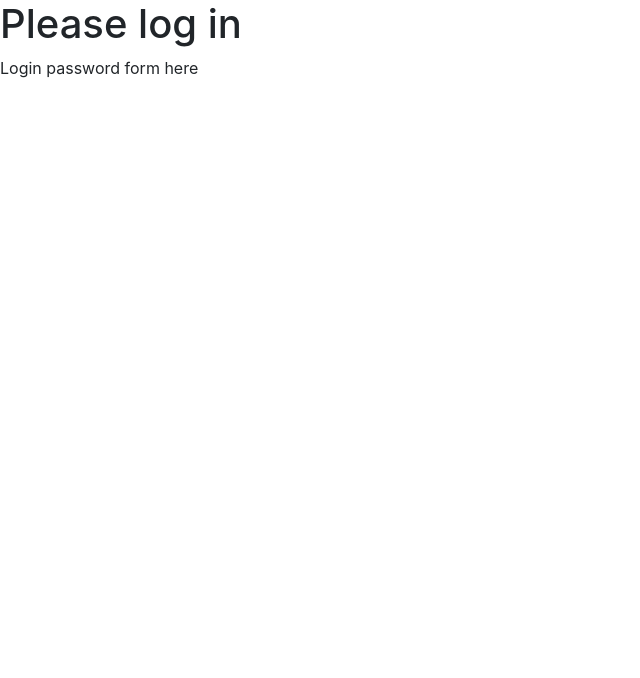
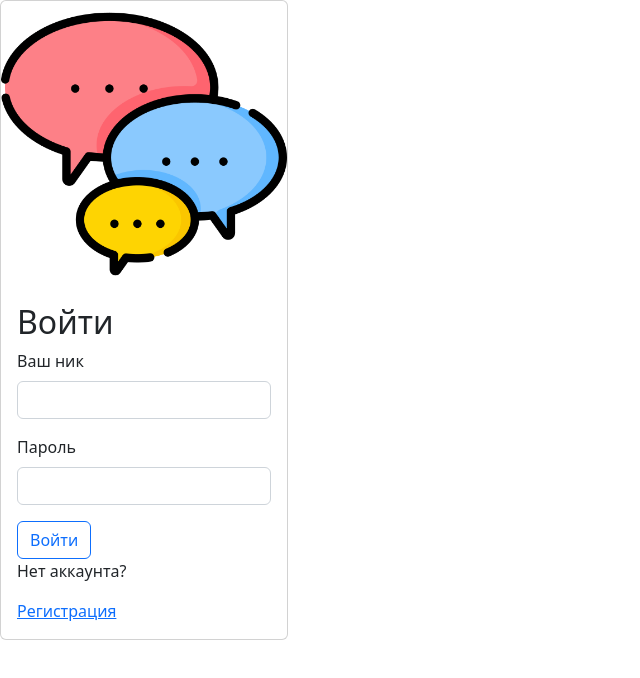
Before and after one commit to ilyavazhenin/chat-with-sockets, a React (Create React App) app in the folder frontend/: page /login in a window 1280 px wide. Shown: the top 678 px of the page, without its empty margins (0-640 px from the left). Built offline with nearby package versions, Linux system fonts and the light colour scheme; the HTML template or start-up script is replaced by a standard one.

Commit message:
feat: add form to login page (without validation yet)

```diff
--- a/frontend/src/App.js
+++ b/frontend/src/App.js
@@ -1,4 +1,5 @@
 import './App.css';
+import 'bootstrap/dist/css/bootstrap.min.css';
 
 import { BrowserRouter, Routes, Route } from 'react-router-dom';
 
--- a/frontend/src/components/Login.jsx
+++ b/frontend/src/components/Login.jsx
@@ -1,10 +1,66 @@
-const Login = () => {
+import Button from 'react-bootstrap/Button';
+import Form from 'react-bootstrap/Form';
+import { useFormik } from 'formik';
+import Card from 'react-bootstrap/Card';
+
+function LoginCard() {
   return (
-    <div>
-      <h1>Please log in</h1>
-      <p>Login password form here</p>
-    </div>
+    <Card style={{ width: '18rem' }}>
+      <Card.Img variant="top" src="assets/chat-box.png" />
+      <Card.Body>
+        <Card.Title>
+          <h2>Войти</h2>
+        </Card.Title>
+        <LoginForm />
+        <p>Нет аккаунта?</p>
+        <a href="#">Регистрация</a>
+      </Card.Body>
+    </Card>
+  );
+}
+
+const LoginForm = () => {
+  const formik = useFormik({
+    initialValues: {
+      nickname: '',
+      password: '',
+    },
+    onSubmit: values => {
+      alert(JSON.stringify(values, null, 2));
+    },
+  });
+
+  return (
+    <Form onSubmit={formik.handleSubmit}>
+      <Form.Group className="mb-3" controlId="formNickname">
+        <Form.Label>Ваш ник</Form.Label>
+        <Form.Control
+          type="text"
+          name="nickname"
+          onChange={formik.handleChange}
+          onBlur={formik.handleBlur}
+          value={formik.values.nickname}/>
+      </Form.Group>
+
+      <Form.Group className="mb-3" controlId="formPassword">
+        <Form.Label>Пароль</Form.Label>
+        <Form.Control
+          type="password"
+          name="password"
+          onChange={formik.handleChange}
+          onBlur={formik.handleBlur}
+          value={formik.values.password} />
+      </Form.Group>
+
+
+      <Button variant="outline-primary" type="submit">
+        Войти
+      </Button>
+    </Form>
   );
 };
 
-export default Login;
+
+export default LoginCard;
+
+// export default Login;
```
Also changed, not shown: frontend/public/assets/chat-box.png (added).
